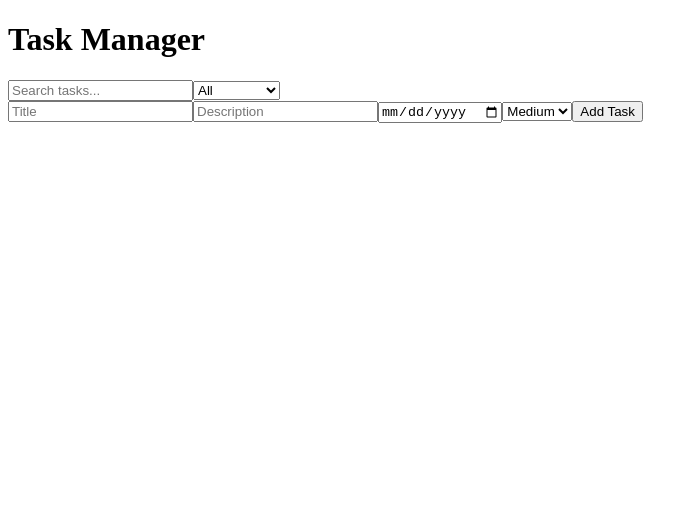
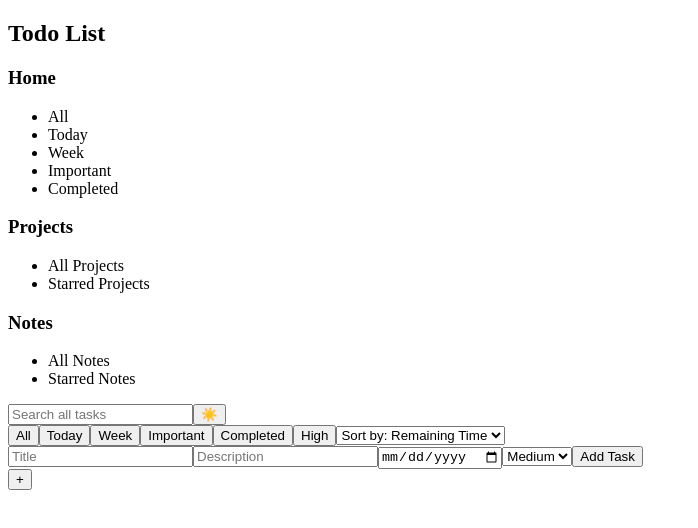
Before and after one commit to RangerAkash1/Task_Manager, a React (Create React App) app: page / in a window 1280 px wide. Shown: the top 528 px of the page, without its empty margins (0-698 px from the left). Built offline with nearby package versions, Linux system fonts and the light colour scheme.

Commit message:
added theme and sidebar

```diff
--- a/src/App.jsx
+++ b/src/App.jsx
@@ -6,12 +6,26 @@ const App = () => {
   const [tasks, setTasks] = useState(getTasks());
   const [search, setSearch] = useState("");
   const [filter, setFilter] = useState("all");
+  const [theme, setTheme] = useState("dark");
 
   useEffect(() => {
     saveTasks(tasks);
   }, [tasks]);
 
-  return <Dashboard tasks={tasks} setTasks={setTasks} search={search} setSearch={setSearch} filter={filter} setFilter={setFilter} />;
+  return (
+    <div className={theme}>
+      <Dashboard
+        tasks={tasks}
+        setTasks={setTasks}
+        search={search}
+        setSearch={setSearch}
+        filter={filter}
+        setFilter={setFilter}
+        theme={theme}
+        setTheme={setTheme}
+      />
+    </div>
+  );
 };
 
 export default App;
--- /dev/null
+++ b/src/components/Sidebar.jsx
@@ -0,0 +1,31 @@
+import React from "react";
+
+const Sidebar = () => {
+  return (
+    <div className="w-64 bg-gray-800 text-white p-4 h-screen">
+      <h2 className="text-xl font-bold">Todo List</h2>
+      <nav>
+        <h3 className="mt-4">Home</h3>
+        <ul>
+          <li>All</li>
+          <li>Today</li>
+          <li>Week</li>
+          <li>Important</li>
+          <li>Completed</li>
+        </ul>
+        <h3 className="mt-4">Projects</h3>
+        <ul>
+          <li>All Projects</li>
+          <li>Starred Projects</li>
+        </ul>
+        <h3 className="mt-4">Notes</h3>
+        <ul>
+          <li>All Notes</li>
+          <li>Starred Notes</li>
+        </ul>
+      </nav>
+    </div>
+  );
+};
+
+export default Sidebar;
--- /dev/null
+++ b/src/components/ThemeToggle.jsx
@@ -0,0 +1,14 @@
+import React from "react";
+
+const ThemeToggle = ({ theme, setTheme }) => {
+  return (
+    <button
+      onClick={() => setTheme(theme === "dark" ? "light" : "dark")}
+      className="p-2 bg-gray-700 text-white rounded"
+    >
+      {theme === "dark" ? "☀️" : "🌙"}
+    </button>
+  );
+};
+
+export default ThemeToggle;
--- a/src/pages/Dashboard.jsx
+++ b/src/pages/Dashboard.jsx
@@ -1,22 +1,36 @@
 import React from "react";
 import TaskForm from "../components/TaskForm";
 import TaskList from "../components/TaskList";
+import Sidebar from "../components/Sidebar";
+import ThemeToggle from "../components/ThemeToggle";
 
-const Dashboard = ({ tasks, setTasks, search, setSearch, filter, setFilter }) => {
+const Dashboard = ({ tasks, setTasks, search, setSearch, filter, setFilter, theme, setTheme }) => {
   return (
-    <div className="container mx-auto p-4 bg-gray-100 min-h-screen">
-      <h1 className="text-3xl font-bold mb-4 text-center">Task Manager</h1>
-      <div className="flex justify-between mb-4">
-        <input type="text" placeholder="Search tasks..." value={search} onChange={(e) => setSearch(e.target.value)} className="p-2 border rounded w-2/3" />
-        <select value={filter} onChange={(e) => setFilter(e.target.value)} className="p-2 border rounded">
-          <option value="all">All</option>
-          <option value="completed">Completed</option>
-          <option value="upcoming">Upcoming</option>
-          <option value="overdue">Overdue</option>
-        </select>
+    <div className="flex">
+      <Sidebar />
+      <div className="container mx-auto p-4">
+        <div className="flex justify-between items-center mb-4">
+          <input
+            type="text"
+            placeholder="Search all tasks"
+            value={search}
+            onChange={(e) => setSearch(e.target.value)}
+            className="p-2 rounded border"
+          />
+          <ThemeToggle theme={theme} setTheme={setTheme} />
+        </div>
+        <div className="flex gap-2 mb-4">
+          {["All", "Today", "Week", "Important", "Completed", "High"].map((btn) => (
+            <button key={btn} className="px-4 py-2 bg-blue-500 text-white rounded">{btn}</button>
+          ))}
+          <select className="p-2 border rounded">
+            <option>Sort by: Remaining Time</option>
+          </select>
+        </div>
+        <TaskForm setTasks={setTasks} />
+        <TaskList tasks={tasks} setTasks={setTasks} search={search} filter={filter} />
+        <button className="fixed bottom-4 right-4 bg-blue-500 p-4 rounded-full shadow-lg">+</button>
       </div>
-      <TaskForm setTasks={setTasks} />
-      <TaskList tasks={tasks} setTasks={setTasks} search={search} filter={filter} />
     </div>
   );
 };
```
